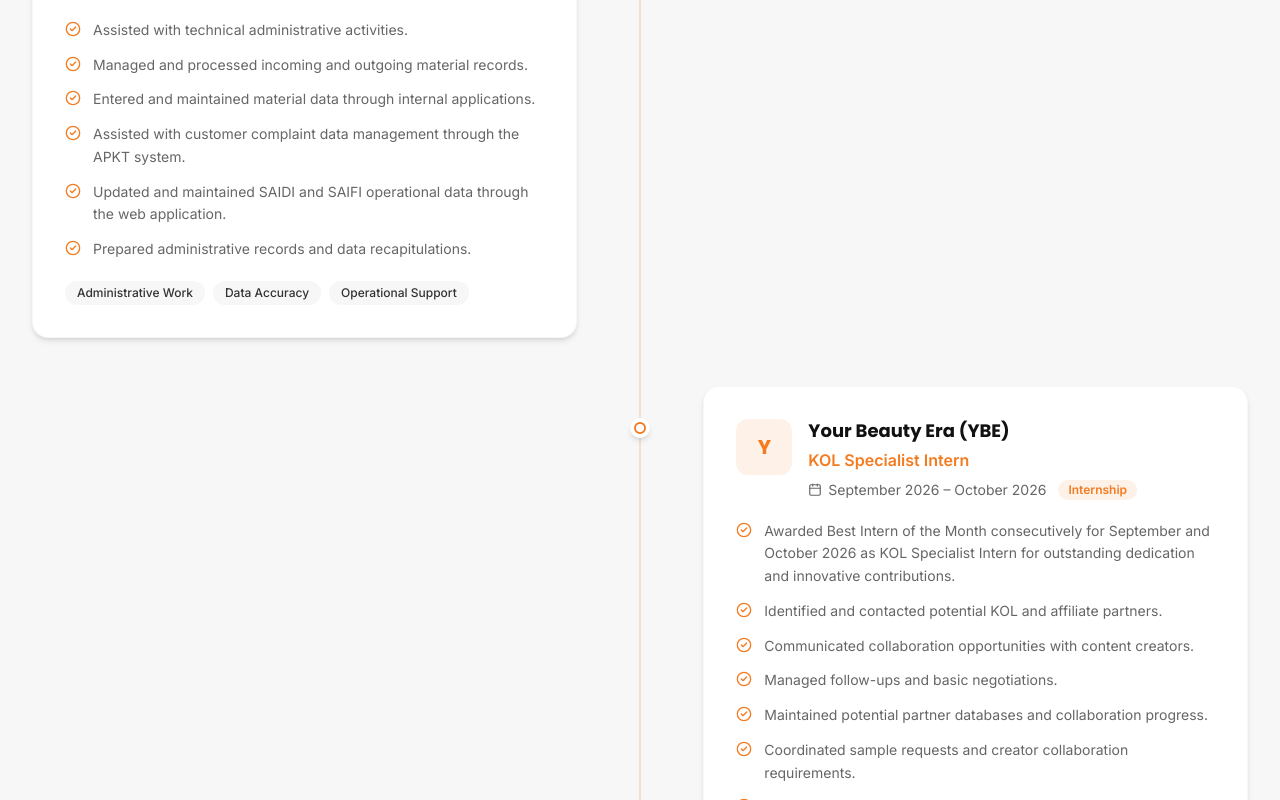
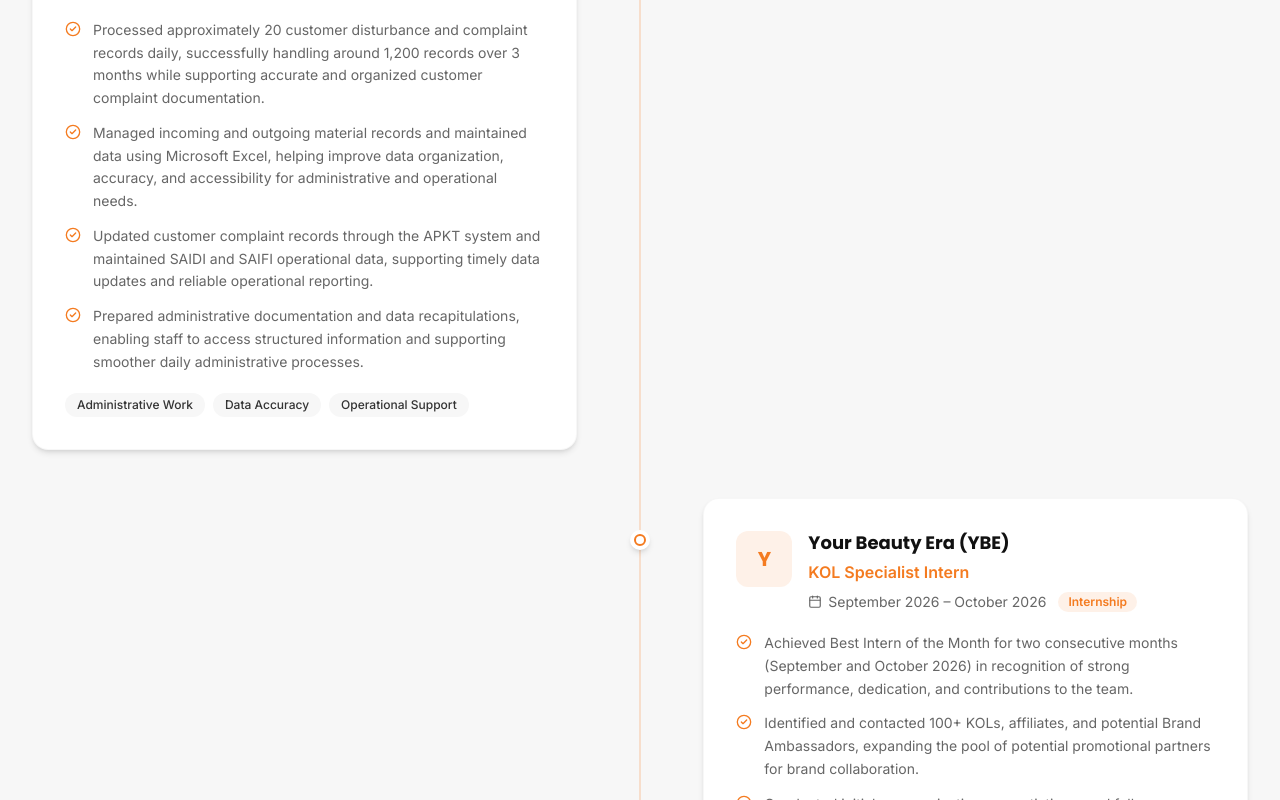
Before and after one commit to whoiaiiis/aisyah-portfolio, a React (Vite) app: page / in a window 1280 px wide. Shown: the part 3440-4240 px from the top of the page. Built offline with nearby package versions, Linux system fonts and the light colour scheme.

Commit message:
Update detailed responsibilities for PT PLN and Your Beauty Era experiences

```diff
--- a/src/data/experience.js
+++ b/src/data/experience.js
@@ -7,12 +7,10 @@ export const experiences = [
     type: "Internship",
     logo: null,
     responsibilities: [
-      "Assisted with technical administrative activities.",
-      "Managed and processed incoming and outgoing material records.",
-      "Entered and maintained material data through internal applications.",
-      "Assisted with customer complaint data management through the APKT system.",
-      "Updated and maintained SAIDI and SAIFI operational data through the web application.",
-      "Prepared administrative records and data recapitulations.",
+      "Processed approximately 20 customer disturbance and complaint records daily, successfully handling around 1,200 records over 3 months while supporting accurate and organized customer complaint documentation.",
+      "Managed incoming and outgoing material records and maintained data using Microsoft Excel, helping improve data organization, accuracy, and accessibility for administrative and operational needs.",
+      "Updated customer complaint records through the APKT system and maintained SAIDI and SAIFI operational data, supporting timely data updates and reliable operational reporting.",
+      "Prepared administrative documentation and data recapitulations, enabling staff to access structured information and supporting smoother daily administrative processes.",
     ],
     highlights: [
       "Administrative Work",
@@ -28,13 +26,11 @@ export const experiences = [
     type: "Internship",
     logo: null,
     responsibilities: [
-      "Awarded Best Intern of the Month consecutively for September and October 2026 as KOL Specialist Intern for outstanding dedication and innovative contributions.",
-      "Identified and contacted potential KOL and affiliate partners.",
-      "Communicated collaboration opportunities with content creators.",
-      "Managed follow-ups and basic negotiations.",
-      "Maintained potential partner databases and collaboration progress.",
-      "Coordinated sample requests and creator collaboration requirements.",
-      "Assisted in monitoring content deliverables and collaboration activities.",
+      "Achieved Best Intern of the Month for two consecutive months (September and October 2026) in recognition of strong performance, dedication, and contributions to the team.",
+      "Identified and contacted 100+ KOLs, affiliates, and potential Brand Ambassadors, expanding the pool of potential promotional partners for brand collaboration.",
+      "Conducted initial communications, negotiations, and follow-ups regarding collaboration offers and rate cards, helping identify potential partners and assess collaboration opportunities.",
+      "Maintained partner databases and tracked collaboration progress, ensuring organized partnership records and easier monitoring of ongoing opportunities.",
+      "Coordinated product sample requests and monitored content deliverables, supporting smoother collaboration processes and ensuring promotional activities aligned with agreed requirements.",
     ],
     highlights: [
       "Best Intern (Sept & Oct)",
```
